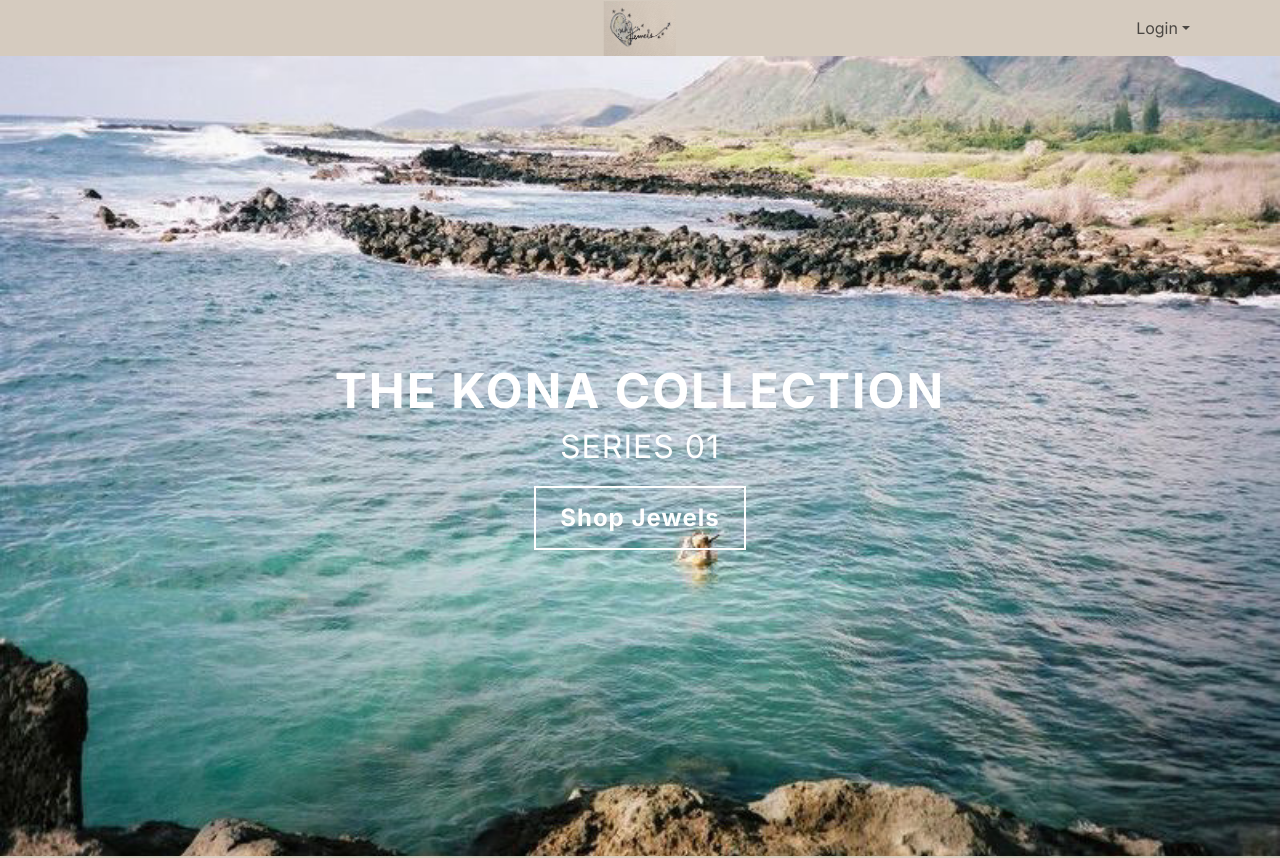
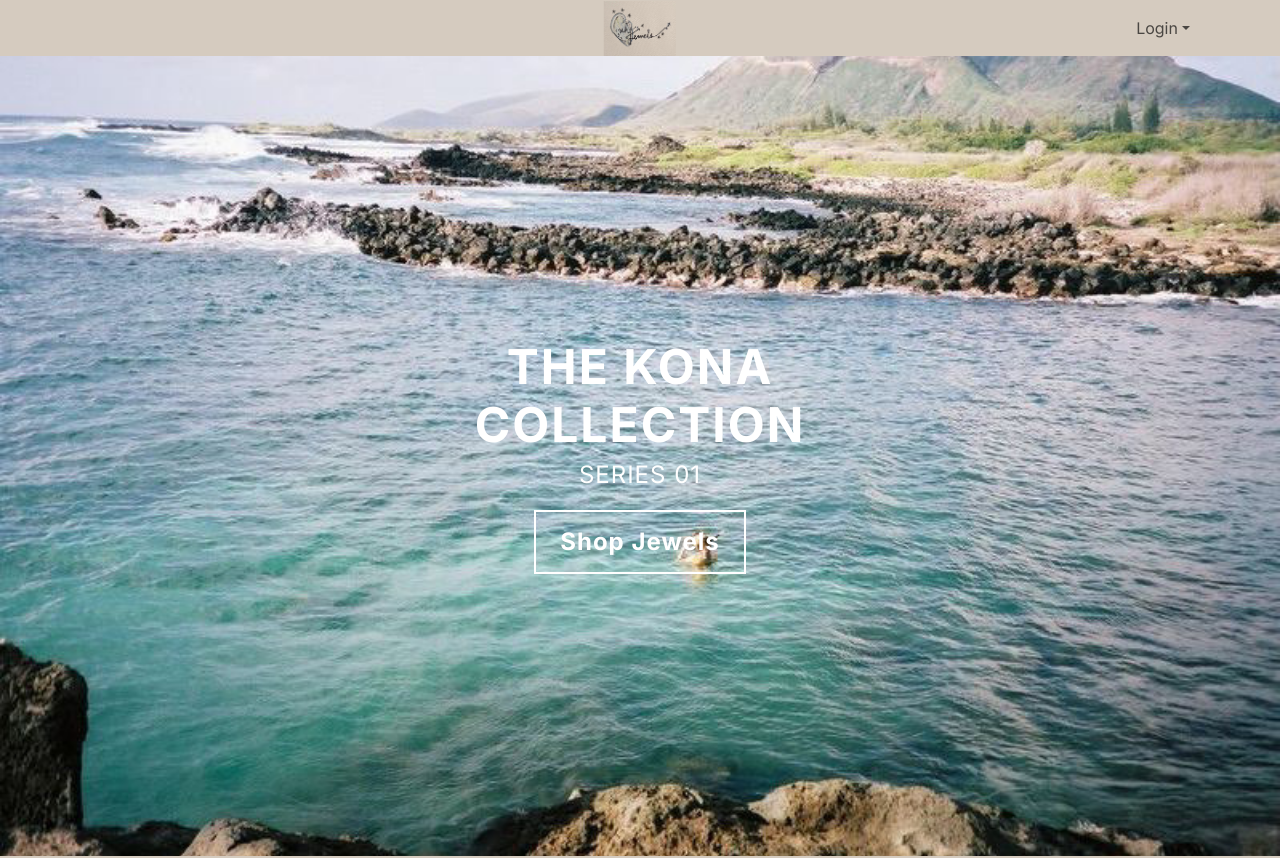
Before and after one commit to jarrenseson/uh-jewels-application-template-fork, a Next.js app: page / in a window 1280 px wide. Shown: the top 858 px of the page. Built offline with nearby package versions, Linux system fonts and the light colour scheme; no server answers.

Commit message:
made everything look nicer

```diff
--- a/src/app/globals.css
+++ b/src/app/globals.css
@@ -123,3 +123,55 @@ body {
 .shipping-link-text {
   margin-top: 1px;
 }
+
+#background {
+  position: relative;
+  height: 100vh; /* Full height */
+  background-color: #000; /* Dark background */
+  display: flex;
+  align-items: center;
+  justify-content: center;
+  color: white;
+  overflow: hidden;
+}
+
+.content-container {
+  text-align: center;
+  padding: 20px;
+}
+
+.text-group {
+  max-width: 600px;
+}
+
+.main-title {
+  font-size: 3rem;
+  font-weight: bold;
+}
+
+.subtitle {
+  font-size: 1.5rem;
+  font-weight: normal;
+}
+
+.shop-button {
+  display: inline-block;
+  padding: 12px 24px;
+  font-size: 24px;
+  font-weight: bold;
+  color: #fff;
+  text-decoration: none;
+  border: 2px solid white; /* White outline */
+  border-radius: 0px; /* Square corners (90-degree angles) */
+  background-color: transparent; /* Transparent background */
+  text-align: center;
+  letter-spacing: 1px; /* Slight spacing between letters */
+  transition: background-color 0.3s ease; /* Smooth background transition */
+  margin-top: 20px; /* Add some space between the text and the button */
+}
+
+.shop-button:hover {
+  background-color: white; /* Change background to white on hover */
+  color: black; /* Change text color to black on hover */
+  border-color: black; /* Change border color to black on hover */
+}
--- a/src/app/page.tsx
+++ b/src/app/page.tsx
@@ -10,21 +10,7 @@ const Home = () => (
         </div>
         <a
           href="/productspage"
-          style={{
-            display: 'inline-block',
-            padding: '12px 24px',
-            fontSize: '24px',
-            fontWeight: 'bold',
-            color: '#fff',
-            textDecoration: 'none',
-            border: '2px solid white', // White outline
-            borderRadius: '0px', // Square corners (90-degree angles)
-            backgroundColor: 'transparent', // Transparent background
-            textAlign: 'center',
-            letterSpacing: '1px', // Slight spacing between letters
-            transition: 'background-color 0.3s ease', // Smooth background transition
-            marginTop: '20px', // Add some space between the text and the button
-          }}
+          className="shop-button"
         >
           Shop Jewels
         </a>
--- a/src/app/productspage/page.tsx
+++ b/src/app/productspage/page.tsx
@@ -17,14 +17,14 @@ const ListPage = async () => {
   );
 
   const jewels: Jewels[] = await prisma.jewels.findMany();
-  console.log(jewels);
+
   return (
     <main>
       <Container fluid className="py-3">
-        <h1 className="text-center">Shop Jewels</h1>
+        <h1 className="text-center mb-4">Shop Jewels</h1>
         <Row xs={1} md={2} lg={3} className="g-4">
           {jewels.map((jewel) => (
-            <Col key={jewel.name}>
+            <Col key={jewel.name} className="d-flex justify-content-center">
               <ProductCard jewel={jewel} />
             </Col>
           ))}
--- a/src/components/ProductCard.tsx
+++ b/src/components/ProductCard.tsx
@@ -8,7 +8,7 @@ import LoadingSpinner from './LoadingSpinner';
 
 /* Renders a single product. See productspage/page.tsx. */
 const ProductCard = ({ jewel }: { jewel: Jewels }) => {
-  const { data: session, status } = useSession(); // Combine `data` and `status`
+  const { data: session, status } = useSession(); // Combine data and status
   const currentUser = session?.user?.email;
 
   const AddToCart = async (data: { userEmail: string, jewel: string[] }) => {
```
